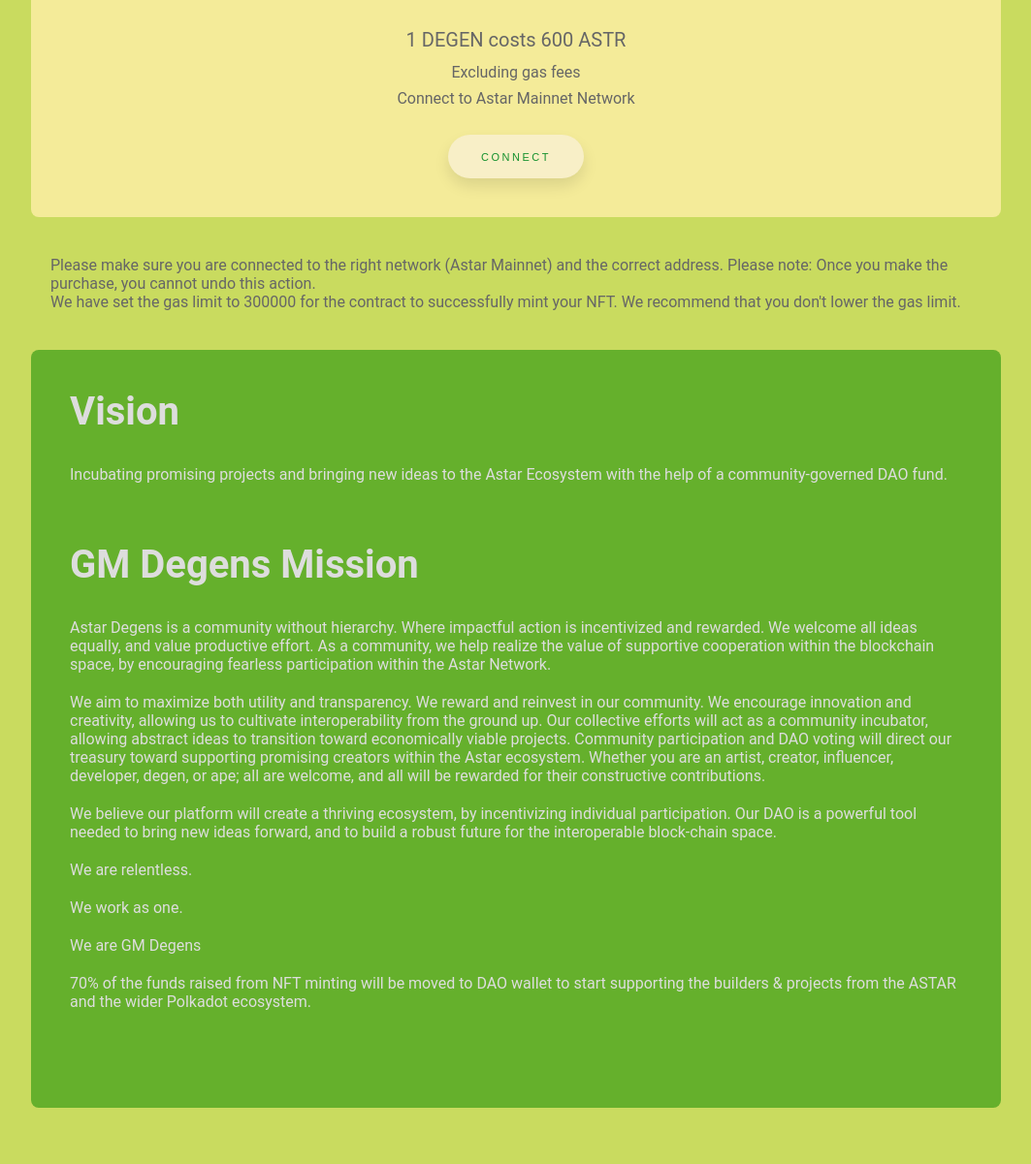
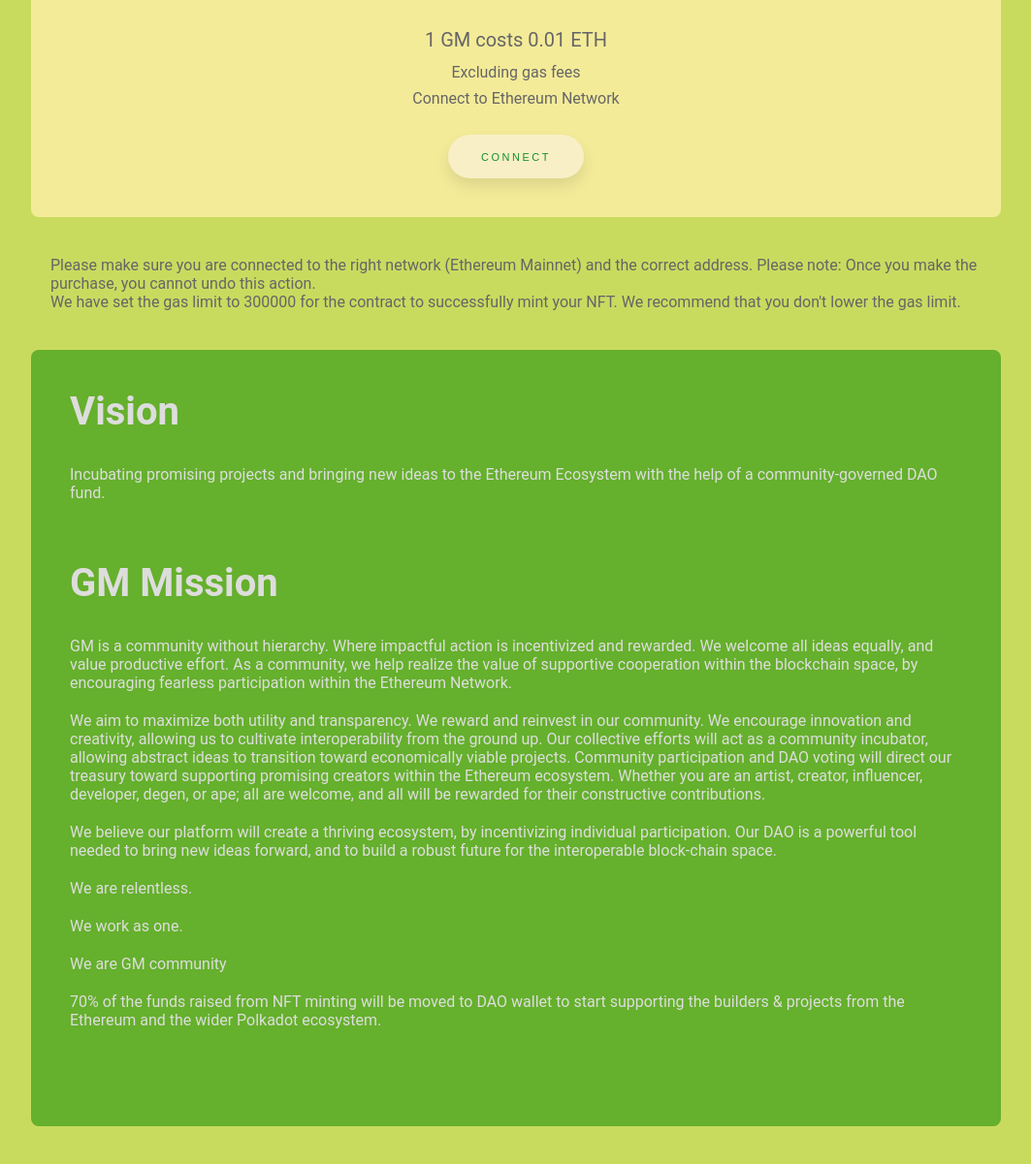
Before and after one commit to sunrisehouse/GM, a plain HTML site: page index.html in a window 1280 px wide. Shown: the part 514-1715 px from the top of the page at 97% size, without its empty margins (108-1171 px from the left). Drawn offline with Linux system fonts and the light colour scheme; grey boxes are pictures that could not be loaded.

Commit message:
edit texts in the landing page

```diff
--- a/index.html
+++ b/index.html
@@ -26,14 +26,14 @@
                     <p class="nft-marketplace">NFT Marketplace</p>
                     <p class="opensea">OpenSea</p>
                     <p class="count">0 / 10000</p>
-                    <p class="cost">1 DEGEN costs 600 ASTR</p>
+                    <p class="cost">1 GM costs 0.01 ETH</p>
                     <p class="gas-fee-info">Excluding gas fees</p>
-                    <p class="button-info">Connect to Astar Mainnet Network</p>
+                    <p class="button-info">Connect to Ethereum Network</p>
                     <button id="connect-button">Connect</button>
                 </section>
                 <section class="caution-section">
                     <p>
-                        Please make sure you are connected to the right network (Astar Mainnet) and the correct address. Please note: Once you make the purchase, you cannot undo this action.
+                        Please make sure you are connected to the right network (Ethereum Mainnet) and the correct address. Please note: Once you make the purchase, you cannot undo this action.
                     </p>
                     <p>
                         We have set the gas limit to 300000  for the contract to successfully mint your NFT. We recommend that you don't lower the gas limit.
@@ -42,17 +42,17 @@
                 <section id="information-section">
                     <div class="info-container">
                         <h2>Vision</h2>
-                        <p>Incubating promising projects and bringing new ideas to the Astar Ecosystem with the help of a community-governed DAO fund.</p>
+                        <p>Incubating promising projects and bringing new ideas to the Ethereum Ecosystem with the help of a community-governed DAO fund.</p>
                     </div>
                     <div class="info-container">
-                        <h2>GM Degens Mission</h2>
-                        <p>Astar Degens is a community without hierarchy. Where impactful action is incentivized and rewarded. We welcome all ideas equally, and value productive effort. As a community, we help realize the value of supportive cooperation within the blockchain space, by encouraging fearless participation within the Astar Network.</p>
-                        <p>We aim to maximize both utility and transparency. We reward and reinvest in our community. We encourage innovation and creativity, allowing us to cultivate interoperability from the ground up. Our collective efforts will act as a community incubator, allowing abstract ideas to transition toward economically viable projects. Community participation and DAO voting will direct our treasury toward supporting promising creators within the Astar ecosystem. Whether you are an artist, creator, influencer, developer, degen, or ape; all are welcome, and all will be rewarded for their constructive contributions.</p>
+                        <h2>GM Mission</h2>
+                        <p>GM is a community without hierarchy. Where impactful action is incentivized and rewarded. We welcome all ideas equally, and value productive effort. As a community, we help realize the value of supportive cooperation within the blockchain space, by encouraging fearless participation within the Ethereum Network.</p>
+                        <p>We aim to maximize both utility and transparency. We reward and reinvest in our community. We encourage innovation and creativity, allowing us to cultivate interoperability from the ground up. Our collective efforts will act as a community incubator, allowing abstract ideas to transition toward economically viable projects. Community participation and DAO voting will direct our treasury toward supporting promising creators within the Ethereum ecosystem. Whether you are an artist, creator, influencer, developer, degen, or ape; all are welcome, and all will be rewarded for their constructive contributions.</p>
                         <p>We believe our platform will create a thriving ecosystem, by incentivizing individual participation. Our DAO is a powerful tool needed to bring new ideas forward, and to build a robust future for the interoperable block-chain space.</p>
                         <p>We are relentless.</p>
                         <p>We work as one.</p>
-                        <p>We are GM Degens</p>
-                        <p>70% of the funds raised from NFT minting will be moved to DAO wallet to start supporting the builders & projects from the ASTAR and the wider Polkadot ecosystem.</p>
+                        <p>We are GM community</p>
+                        <p>70% of the funds raised from NFT minting will be moved to DAO wallet to start supporting the builders & projects from the Ethereum and the wider Polkadot ecosystem.</p>
                     </div>
                 </section>
 
```
Also changed, not shown: 1 other file.
